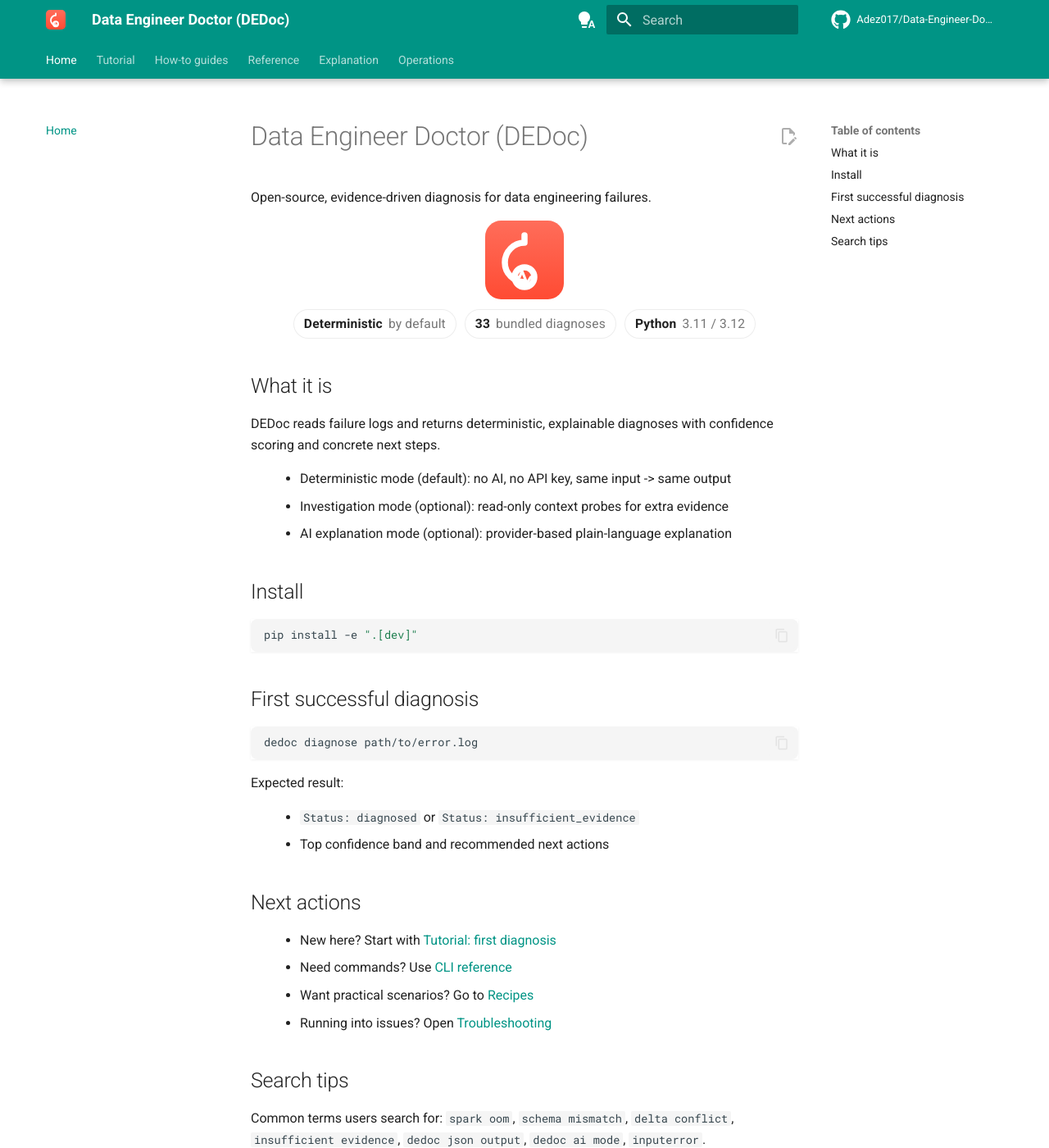
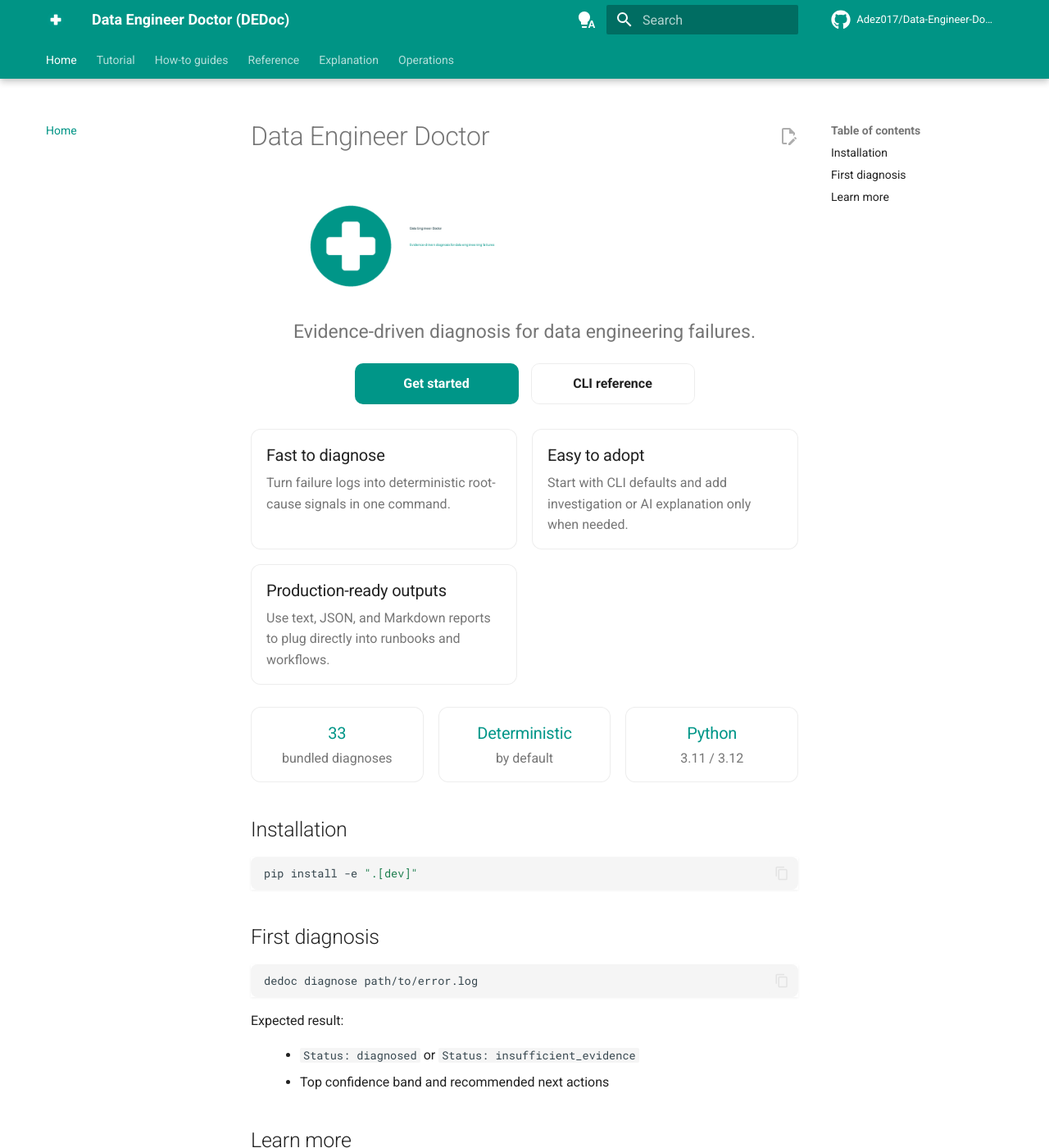
Before and after one commit to Adez017/Data-Engineer-Doctor, an MkDocs documentation site: the page built from docs/index.md, in a window 1280 px wide and 1400 px high. Shown: the whole window at 82% size. Built offline with MkDocs 1.6.1 and Material for MkDocs 9.7.7, drawn with Linux system fonts in a browser that asks for light colours; comment, search, counter and statistics services are not loaded; some of the changed text lies outside the part shown.

Commit message:
docs: restyle homepage to FastAPI-inspired layout
Co-authored-by: Adez017 <142787780+Adez017@users.noreply.github.com>

````diff
--- a/docs/assets/theme/extra.css
+++ b/docs/assets/theme/extra.css
@@ -42,45 +42,99 @@
   padding-left: 1.5rem;
 }
 
-/* Home page badge pills (slim, outline style) */
+/* Home page */
 .dedoc-hero {
   text-align: center;
-  margin: 0.5rem 0 1.25rem;
+  margin: 0.5rem 0 1.5rem;
 }
 
-.dedoc-hero-logo {
-  width: 96px;
-  height: 96px;
+.dedoc-hero-wordmark {
+  width: min(100%, 560px);
+  height: auto;
   object-fit: contain;
-  margin: 0 auto 0.5rem;
+  margin: 0 auto 0.75rem;
   display: block;
 }
 
-.dedoc-badges {
-  display: flex;
-  flex-wrap: wrap;
-  justify-content: center;
-  gap: 0.5rem;
-  margin: 0.6rem 0 1rem;
+.dedoc-tagline {
+  margin: 0 auto 1rem;
+  max-width: 760px;
+  font-size: 1.15rem;
+  color: var(--md-default-fg-color--light);
 }
 
-.dedoc-badge {
+.dedoc-hero-actions {
+  display: flex;
+  justify-content: center;
+  flex-wrap: wrap;
+  gap: 0.75rem;
+  margin-bottom: 0.25rem;
+}
+
+.dedoc-cta {
   display: inline-flex;
   align-items: center;
-  gap: 0.35rem;
-  padding: 0.22rem 0.6rem;
-  border: 1px solid var(--md-default-fg-color--lightest);
-  border-radius: 999px;
-  color: var(--md-default-fg-color--light);
-  font-size: 0.78rem;
-  font-weight: 500;
-  letter-spacing: 0.01em;
-  background-color: var(--md-default-bg-color);
+  justify-content: center;
+  min-width: 10rem;
+  padding: 0.55rem 1rem;
+  border-radius: 0.5rem;
+  border: 1px solid transparent;
+  text-decoration: none !important;
+  font-weight: 700;
+  transition: transform 120ms ease;
 }
 
-.dedoc-badge strong {
-  color: var(--md-default-fg-color);
-  font-weight: 700;
+.dedoc-cta:hover {
+  transform: translateY(-1px);
+}
+
+.dedoc-cta-primary {
+  background-color: #009688;
+  color: #fff !important;
+}
+
+.dedoc-cta-secondary {
+  border-color: var(--md-default-fg-color--lightest);
+  color: var(--md-default-fg-color) !important;
+}
+
+.dedoc-grid {
+  display: grid;
+  gap: 0.9rem;
+  margin: 1rem 0 1.35rem;
+}
+
+.dedoc-grid-feature {
+  grid-template-columns: repeat(auto-fit, minmax(220px, 1fr));
+}
+
+.dedoc-grid-metrics {
+  grid-template-columns: repeat(auto-fit, minmax(170px, 1fr));
+}
+
+.dedoc-card {
+  border: 1px solid var(--md-default-fg-color--lightest);
+  border-radius: 0.6rem;
+  padding: 0.8rem 0.9rem;
+  background: var(--md-default-bg-color);
+}
+
+.dedoc-card h3 {
+  margin: 0 0 0.3rem;
+}
+
+.dedoc-card p {
+  margin: 0;
+  color: var(--md-default-fg-color--light);
+}
+
+.dedoc-metric {
+  text-align: center;
+}
+
+.dedoc-metric h3 {
+  margin-bottom: 0.15rem;
+  color: #009688;
 }
 
 /* Footnote-style creator line */
--- a/docs/index.md
+++ b/docs/index.md
@@ -1,32 +1,51 @@
-# Data Engineer Doctor (DEDoc)
-
-Open-source, evidence-driven diagnosis for data engineering failures.
+# Data Engineer Doctor
 
 <div class="dedoc-hero">
-  <img src="assets/logo.svg" alt="Data Engineer Doctor logo" class="dedoc-hero-logo" />
-  <div class="dedoc-badges">
-    <span class="dedoc-badge"><strong>Deterministic</strong> by default</span>
-    <span class="dedoc-badge"><strong>33</strong> bundled diagnoses</span>
-    <span class="dedoc-badge"><strong>Python</strong> 3.11 / 3.12</span>
+  <img src="assets/logowithtext.png" alt="Data Engineer Doctor" class="dedoc-hero-wordmark" />
+  <p class="dedoc-tagline">Evidence-driven diagnosis for data engineering failures.</p>
+  <div class="dedoc-hero-actions">
+    <a class="dedoc-cta dedoc-cta-primary" href="tutorial/first-diagnosis/">Get started</a>
+    <a class="dedoc-cta dedoc-cta-secondary" href="reference/cli/">CLI reference</a>
   </div>
 </div>
 
-## What it is
+<div class="dedoc-grid dedoc-grid-feature">
+  <div class="dedoc-card">
+    <h3>Fast to diagnose</h3>
+    <p>Turn failure logs into deterministic root-cause signals in one command.</p>
+  </div>
+  <div class="dedoc-card">
+    <h3>Easy to adopt</h3>
+    <p>Start with CLI defaults and add investigation or AI explanation only when needed.</p>
+  </div>
+  <div class="dedoc-card">
+    <h3>Production-ready outputs</h3>
+    <p>Use text, JSON, and Markdown reports to plug directly into runbooks and workflows.</p>
+  </div>
+</div>
 
-DEDoc reads failure logs and returns deterministic, explainable diagnoses with
-confidence scoring and concrete next steps.
+<div class="dedoc-grid dedoc-grid-metrics">
+  <div class="dedoc-card dedoc-metric">
+    <h3>33</h3>
+    <p>bundled diagnoses</p>
+  </div>
+  <div class="dedoc-card dedoc-metric">
+    <h3>Deterministic</h3>
+    <p>by default</p>
+  </div>
+  <div class="dedoc-card dedoc-metric">
+    <h3>Python</h3>
+    <p>3.11 / 3.12</p>
+  </div>
+</div>
 
-- Deterministic mode (default): no AI, no API key, same input -> same output
-- Investigation mode (optional): read-only context probes for extra evidence
-- AI explanation mode (optional): provider-based plain-language explanation
-
-## Install
+## Installation
 
 ```bash
 pip install -e ".[dev]"
 ```
 
-## First successful diagnosis
+## First diagnosis
 
 ```bash
 dedoc diagnose path/to/error.log
@@ -37,18 +56,12 @@ Expected result:
 - `Status: diagnosed` or `Status: insufficient_evidence`
 - Top confidence band and recommended next actions
 
-## Next actions
+## Learn more
 
-- New here? Start with [Tutorial: first diagnosis](tutorial/first-diagnosis.md)
-- Need commands? Use [CLI reference](reference/cli.md)
-- Want practical scenarios? Go to [Recipes](how-to/recipes.md)
-- Running into issues? Open [Troubleshooting](how-to/troubleshooting.md)
-
-
-## Search tips
-
-Common terms users search for: `spark oom`, `schema mismatch`, `delta conflict`,
-`insufficient evidence`, `dedoc json output`, `dedoc ai mode`, `inputerror`.
+- [Tutorial: first diagnosis](tutorial/first-diagnosis.md)
+- [How-to guides](how-to/installation.md)
+- [Reference docs](reference/cli.md)
+- [Troubleshooting](how-to/troubleshooting.md)
 
 !!! tip "See also"
     - [When to use DEDoc](how-to/when-to-use.md)
--- a/mkdocs.yml
+++ b/mkdocs.yml
@@ -10,8 +10,8 @@ copyright: © 2026 Aditya Singh Rathore — Data Engineer Doctor
 theme:
   name: material
   language: en
-  logo: assets/logo.svg
-  favicon: assets/logo.svg
+  logo: assets/logo.png
+  favicon: assets/logo.png
   icon:
     repo: fontawesome/brands/github
   features:
````
Also changed, not shown: docs/assets/logo.png (added), docs/assets/logowithtext.png (added).
